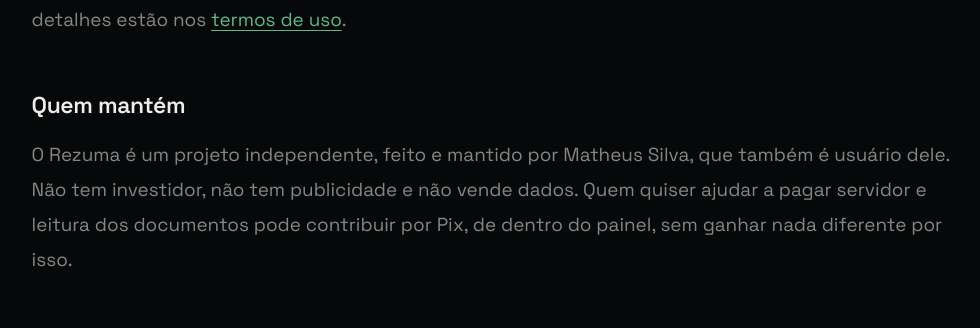
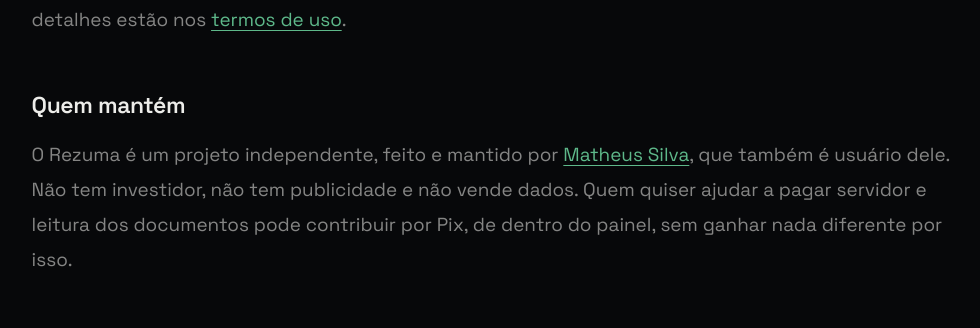
Before and after one commit to matsilvaj/rezuma-web, a Next.js app: page /sobre in a window 1280 px wide. Shown: the part 1300-1628 px from the top of the page, without its empty margins (144-1124 px from the left). Built offline with nearby package versions, Linux system fonts and the light colour scheme.

Commit message:
link linkedin

```diff
--- a/src/app/sobre/page.tsx
+++ b/src/app/sobre/page.tsx
@@ -66,8 +66,11 @@
 
       <h2>Quem mantém</h2>
       <p>
-        O Rezuma é um projeto independente, feito e mantido por Matheus Silva,
-        que também é usuário dele. Não tem investidor, não tem publicidade e não
+        O Rezuma é um projeto independente, feito e mantido por{" "}
+        <a href="https://www.linkedin.com/in/matheussilvams/" target="_blank" rel="noopener noreferrer">
+          Matheus Silva
+        </a>
+        , que também é usuário dele. Não tem investidor, não tem publicidade e não
         vende dados. Quem quiser ajudar a pagar servidor e leitura dos
         documentos pode contribuir por Pix, de dentro do painel, sem ganhar
         nada diferente por isso.
```
